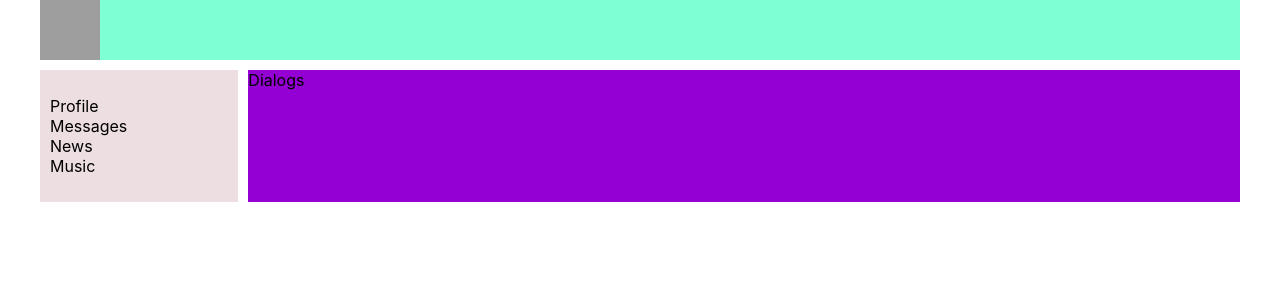
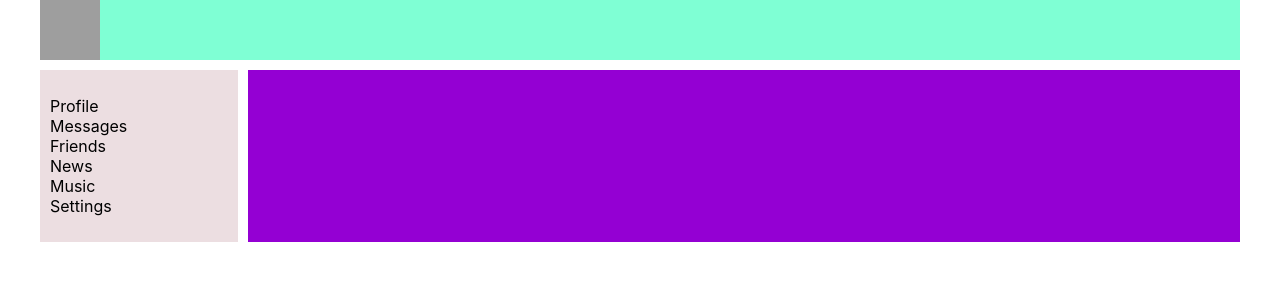
Before and after one commit to vese1chak/social-network, a React (Create React App) app: page / in a window 1280 px wide. Shown: the top 300 px of the page. Built offline with nearby package versions, Linux system fonts and the light colour scheme; grey boxes are pictures that could not be loaded.

Commit message:
added routing and some pages

```diff
--- a/package.json
+++ b/package.json
@@ -8,6 +8,7 @@
     "@testing-library/user-event": "^13.5.0",
     "react": "^18.3.1",
     "react-dom": "^18.3.1",
+    "react-router-dom": "^6.23.1",
     "react-scripts": "5.0.1",
     "web-vitals": "^2.1.4"
   },
--- a/src/App.js
+++ b/src/App.js
@@ -3,19 +3,30 @@
 import Navbar from "./components/Navbar/Navbar";
 import Profile from "./components/Profile/Profile";
 import Dialogs from "./components/Dialogs/Dialogs";
+import {BrowserRouter, Route, Routes} from "react-router-dom";
+import Friends from "./components/Friends/Friends";
+import Music from "./components/Music/Music";
+import News from "./components/News/News";
+import Settings from "./components/Settings/Settings";
 
 function App() {
 	return (
-		<div className="app-wrapper">
-			<Header />
-			<Navbar />
-			<div className='app-wrapper-content'>
-				{/*<Profile />*/}
-				<Dialogs />
+		<BrowserRouter>
+			<div className="app-wrapper">
+				<Header />
+				<Navbar />
+				<div className='app-wrapper-content'>
+					<Routes>
+						<Route path='/profile' element={<Profile />} />
+						<Route path='/dialogs' element={<Dialogs />} />
+						<Route path='/friends' element={<Friends />} />
+						<Route path='/news' element={<News />} />
+						<Route path='/music' element={<Music />} />
+						<Route path='/settings' element={<Settings />} />
+					</Routes>
+				</div>
 			</div>
-
-
-		</div>
+		</BrowserRouter>
 	);
 }
 
--- /dev/null
+++ b/src/components/Friends/Friends.js
@@ -0,0 +1,11 @@
+import React from 'react';
+
+const Friends = () => {
+	return (
+		<div>
+			Friends
+		</div>
+	);
+};
+
+export default Friends;
--- /dev/null
+++ b/src/components/Music/Music.js
@@ -0,0 +1,11 @@
+import React from 'react';
+
+const Music = () => {
+	return (
+		<div>
+			Music
+		</div>
+	);
+};
+
+export default Music;
--- a/src/components/Navbar/Navbar.js
+++ b/src/components/Navbar/Navbar.js
@@ -5,10 +5,12 @@
 	return (
 		<nav className={classes.nav}>
 			<ul>
-				<li><a href="#">Profile</a></li>
-				<li><a href="#">Messages</a></li>
-				<li><a href="#">News</a></li>
-				<li><a href="#">Music</a></li>
+				<li><a href="/profile">Profile</a></li>
+				<li><a href="/dialogs">Messages</a></li>
+				<li><a href="/friends">Friends</a></li>
+				<li><a href="/news">News</a></li>
+				<li><a href="/music">Music</a></li>
+				<li><a href="/settings">Settings</a></li>
 			</ul>
 		</nav>
 	);
--- /dev/null
+++ b/src/components/News/News.js
@@ -0,0 +1,11 @@
+import React from 'react';
+
+const News = () => {
+	return (
+		<div>
+			News
+		</div>
+	);
+};
+
+export default News;
--- /dev/null
+++ b/src/components/Settings/Settings.js
@@ -0,0 +1,11 @@
+import React from 'react';
+
+const Settings = () => {
+	return (
+		<div>
+			Settings
+		</div>
+	);
+};
+
+export default Settings;
```
Also changed, not shown: 1 other file (tests, documents, lock files or other folders).
